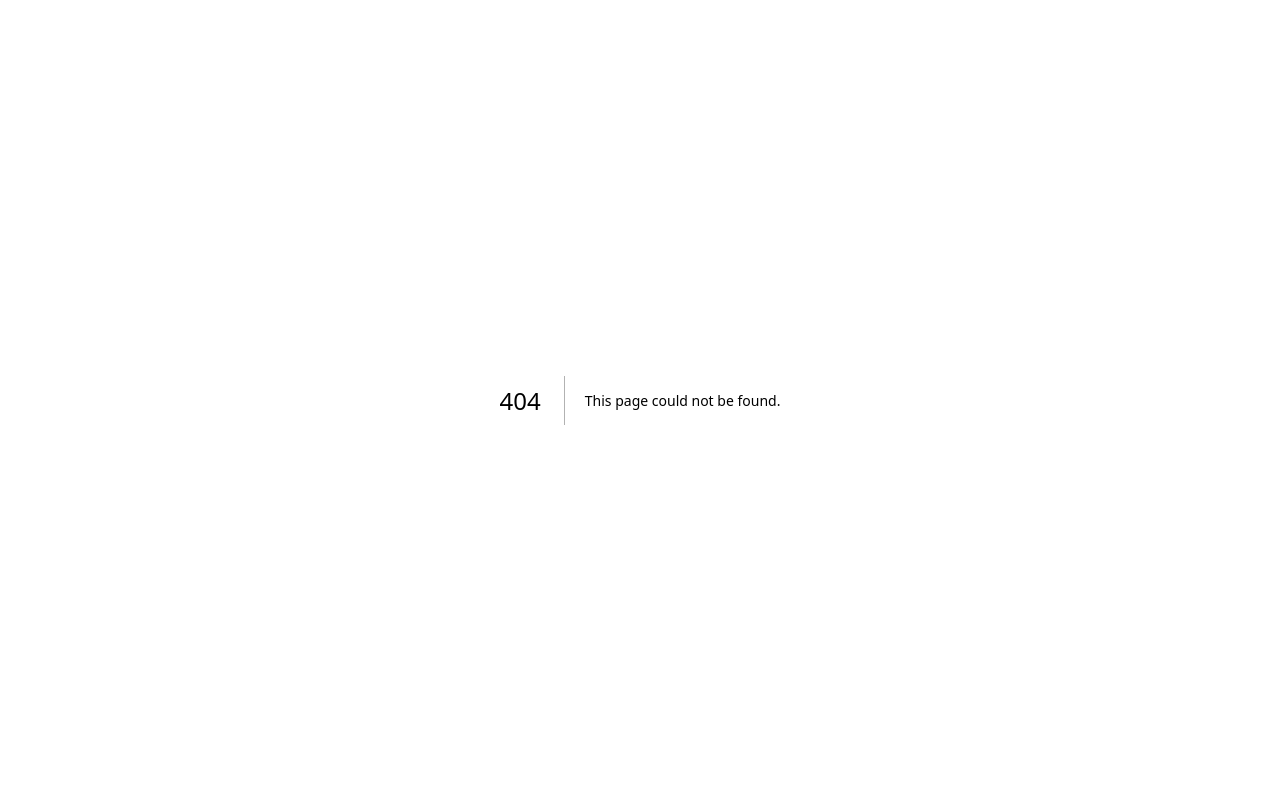
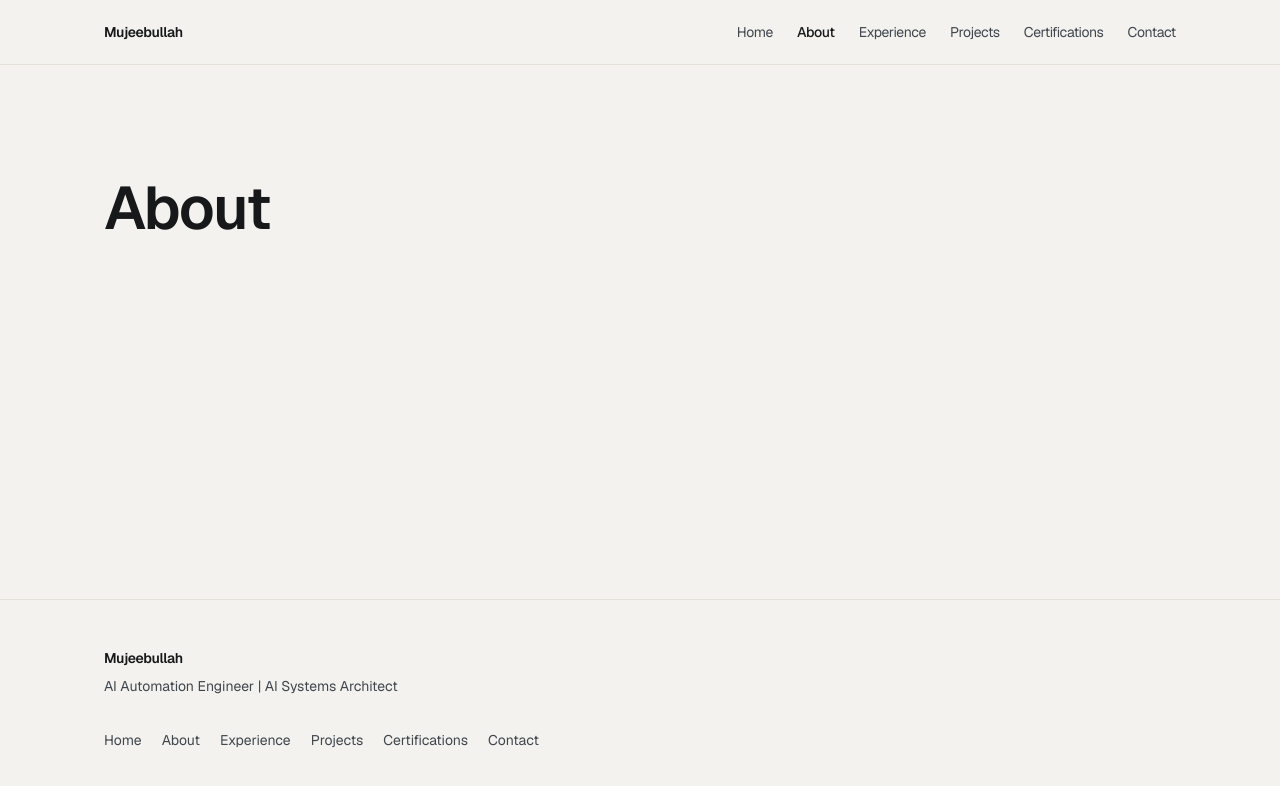
Before and after one commit to mujeebullahkalhoro/ai-automation-portfolio, a Next.js app: page /about in a window 1280 px wide. Before the commit this address had no page. Shown: the top 786 px of the page. Built offline with nearby package versions, Linux system fonts and the light colour scheme.

Commit message:
feat: add navigation and global layout

```diff
--- /dev/null
+++ b/src/app/about/page.tsx
@@ -0,0 +1,14 @@
+import type { Metadata } from "next";
+import { Container, Heading, sectionSpacing } from "@/components/ui";
+
+export const metadata: Metadata = {
+  title: "About",
+};
+
+export default function AboutPage() {
+  return (
+    <Container as="main" className={`flex flex-1 flex-col ${sectionSpacing}`}>
+      <Heading>About</Heading>
+    </Container>
+  );
+}
--- a/src/app/layout.tsx
+++ b/src/app/layout.tsx
@@ -1,5 +1,9 @@
 import type { Metadata } from "next";
+import { Suspense } from "react";
 import { Geist, Geist_Mono } from "next/font/google";
+import { SiteFooter } from "@/components/footer/site-footer";
+import { SiteHeader } from "@/components/navigation/site-header";
+import { Container } from "@/components/ui";
 import { site } from "@/data/site";
 import "./globals.css";
 
@@ -21,6 +25,16 @@ export const metadata: Metadata = {
   description: site.role,
 };
 
+function HeaderFallback() {
+  return (
+    <header className="border-b border-border">
+      <Container className="flex h-16 items-center">
+        <span className="text-sm font-semibold tracking-tight">{site.name}</span>
+      </Container>
+    </header>
+  );
+}
+
 export default function RootLayout({ children }: LayoutProps<"/">) {
   return (
     <html
@@ -28,7 +42,23 @@ export default function RootLayout({ children }: LayoutProps<"/">) {
       className={`${geistSans.variable} ${geistMono.variable} h-full antialiased`}
     >
       <body className="flex min-h-full flex-col bg-background font-sans text-foreground">
-        {children}
+        <a
+          href="#content"
+          className="sr-only focus-visible:not-sr-only focus-visible:fixed focus-visible:top-4 focus-visible:left-4 focus-visible:z-50 focus-visible:inline-flex focus-visible:h-11 focus-visible:items-center focus-visible:rounded-md focus-visible:bg-foreground focus-visible:px-4 focus-visible:text-sm focus-visible:text-background"
+        >
+          Skip to content
+        </a>
+        <Suspense fallback={<HeaderFallback />}>
+          <SiteHeader />
+        </Suspense>
+        <div
+          id="content"
+          tabIndex={-1}
+          className="flex flex-1 flex-col focus-visible:outline-none"
+        >
+          {children}
+        </div>
+        <SiteFooter />
       </body>
     </html>
   );
--- /dev/null
+++ b/src/components/footer/site-footer.tsx
@@ -0,0 +1,31 @@
+import Link from "next/link";
+import { Container } from "@/components/ui";
+import { navigation } from "@/data/navigation";
+import { site } from "@/data/site";
+
+export function SiteFooter() {
+  return (
+    <footer className="mt-auto border-t border-border">
+      <Container className="flex flex-col gap-8 py-10 sm:py-12">
+        <div className="flex flex-col gap-2">
+          <p className="text-sm font-semibold tracking-tight">{site.name}</p>
+          <p className="text-sm text-muted">{site.role}</p>
+        </div>
+        <nav aria-label="Footer">
+          <ul className="flex flex-wrap gap-x-5 gap-y-3">
+            {navigation.map((item) => (
+              <li key={item.href}>
+                <Link
+                  href={item.href}
+                  className="text-sm text-muted hover:text-foreground"
+                >
+                  {item.label}
+                </Link>
+              </li>
+            ))}
+          </ul>
+        </nav>
+      </Container>
+    </footer>
+  );
+}
--- /dev/null
+++ b/src/components/navigation/primary-nav.tsx
@@ -0,0 +1,51 @@
+"use client";
+
+import Link from "next/link";
+import { usePathname } from "next/navigation";
+import { isActivePath, navigation } from "@/data/navigation";
+import { cn } from "@/lib/utils";
+
+type PrimaryNavProps = {
+  label: string;
+  orientation?: "horizontal" | "vertical";
+};
+
+export function PrimaryNav({
+  label,
+  orientation = "horizontal",
+}: PrimaryNavProps) {
+  const pathname = usePathname();
+  const horizontal = orientation === "horizontal";
+
+  return (
+    <nav aria-label={label}>
+      <ul
+        className={
+          horizontal ? "flex items-center gap-6" : "flex flex-col py-2"
+        }
+      >
+        {navigation.map((item) => {
+          const active = isActivePath(pathname, item.href);
+
+          return (
+            <li key={item.href}>
+              <Link
+                href={item.href}
+                aria-current={active ? "page" : undefined}
+                className={cn(
+                  "block tracking-tight",
+                  horizontal ? "py-2 text-sm" : "py-3 text-base",
+                  active
+                    ? "font-medium text-foreground"
+                    : "text-muted hover:text-foreground",
+                )}
+              >
+                {item.label}
+              </Link>
+            </li>
+          );
+        })}
+      </ul>
+    </nav>
+  );
+}
--- /dev/null
+++ b/src/components/navigation/site-header.tsx
@@ -0,0 +1,67 @@
+"use client";
+
+import { useEffect, useId, useRef, useState } from "react";
+import Link from "next/link";
+import { usePathname } from "next/navigation";
+import { PrimaryNav } from "@/components/navigation/primary-nav";
+import { Container } from "@/components/ui";
+import { site } from "@/data/site";
+
+export function SiteHeader() {
+  const pathname = usePathname();
+  const [openPath, setOpenPath] = useState<string | null>(null);
+  const open = openPath === pathname;
+  const panelId = useId();
+  const menuButtonRef = useRef<HTMLButtonElement>(null);
+
+  useEffect(() => {
+    if (!open) {
+      return;
+    }
+
+    function onKeyDown(event: KeyboardEvent) {
+      if (event.key !== "Escape") {
+        return;
+      }
+
+      setOpenPath(null);
+      menuButtonRef.current?.focus();
+    }
+
+    document.addEventListener("keydown", onKeyDown);
+    return () => document.removeEventListener("keydown", onKeyDown);
+  }, [open]);
+
+  return (
+    <header className="border-b border-border">
+      <Container className="flex h-16 items-center justify-between gap-6">
+        <Link href="/" className="text-sm font-semibold tracking-tight">
+          {site.name}
+        </Link>
+        <div className="hidden md:block">
+          <PrimaryNav label="Primary" />
+        </div>
+        <button
+          ref={menuButtonRef}
+          type="button"
+          className="inline-flex h-11 items-center rounded-md px-3 text-sm font-medium md:hidden"
+          aria-expanded={open}
+          aria-controls={panelId}
+          onClick={() => setOpenPath(open ? null : pathname)}
+        >
+          {open ? "Close" : "Menu"}
+        </button>
+      </Container>
+      <div
+        id={panelId}
+        className={
+          open ? "border-t border-border md:hidden" : "hidden"
+        }
+      >
+        <Container>
+          <PrimaryNav label="Mobile" orientation="vertical" />
+        </Container>
+      </div>
+    </header>
+  );
+}
--- /dev/null
+++ b/src/data/navigation.ts
@@ -0,0 +1,21 @@
+export type NavItem = {
+  href: string;
+  label: string;
+};
+
+export const navigation = [
+  { href: "/", label: "Home" },
+  { href: "/about", label: "About" },
+  { href: "/experience", label: "Experience" },
+  { href: "/projects", label: "Projects" },
+  { href: "/certifications", label: "Certifications" },
+  { href: "/contact", label: "Contact" },
+] as const satisfies readonly NavItem[];
+
+export function isActivePath(pathname: string, href: string): boolean {
+  if (href === "/") {
+    return pathname === "/";
+  }
+
+  return pathname === href || pathname.startsWith(`${href}/`);
+}
```
